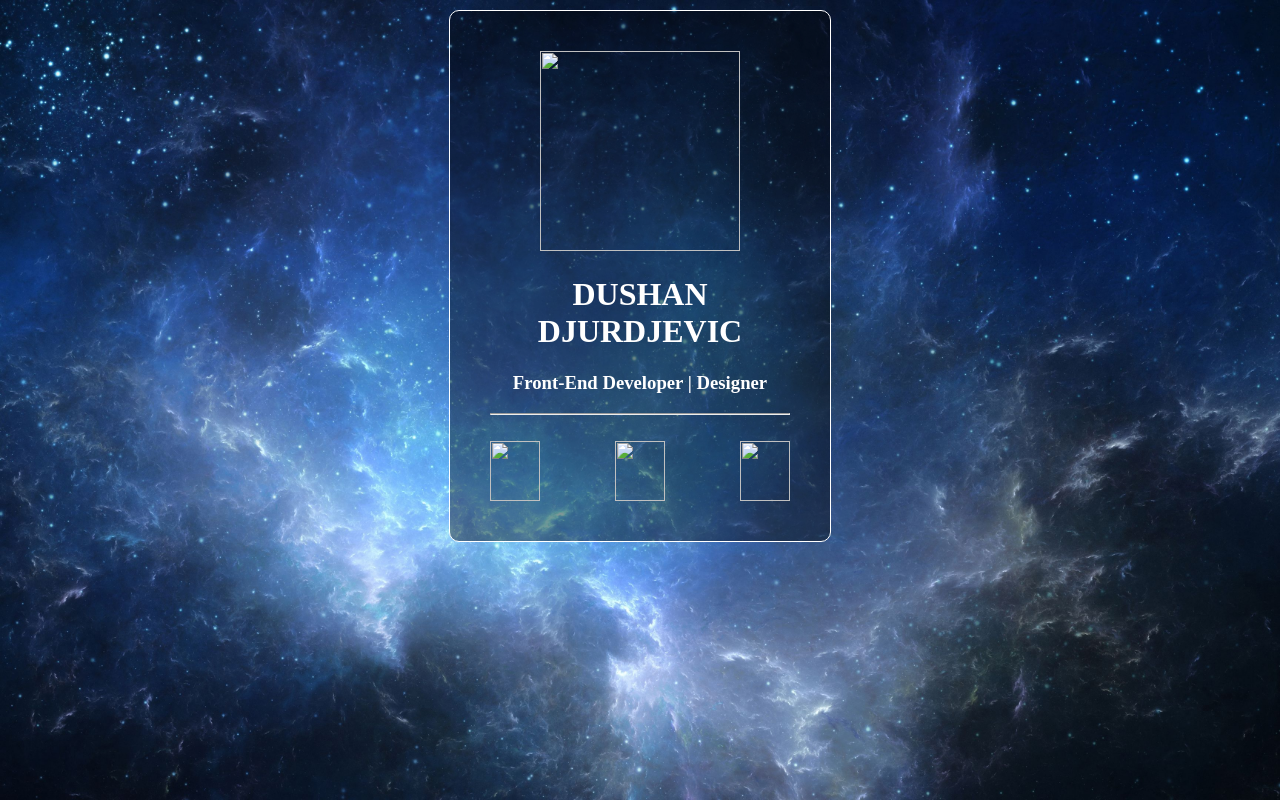
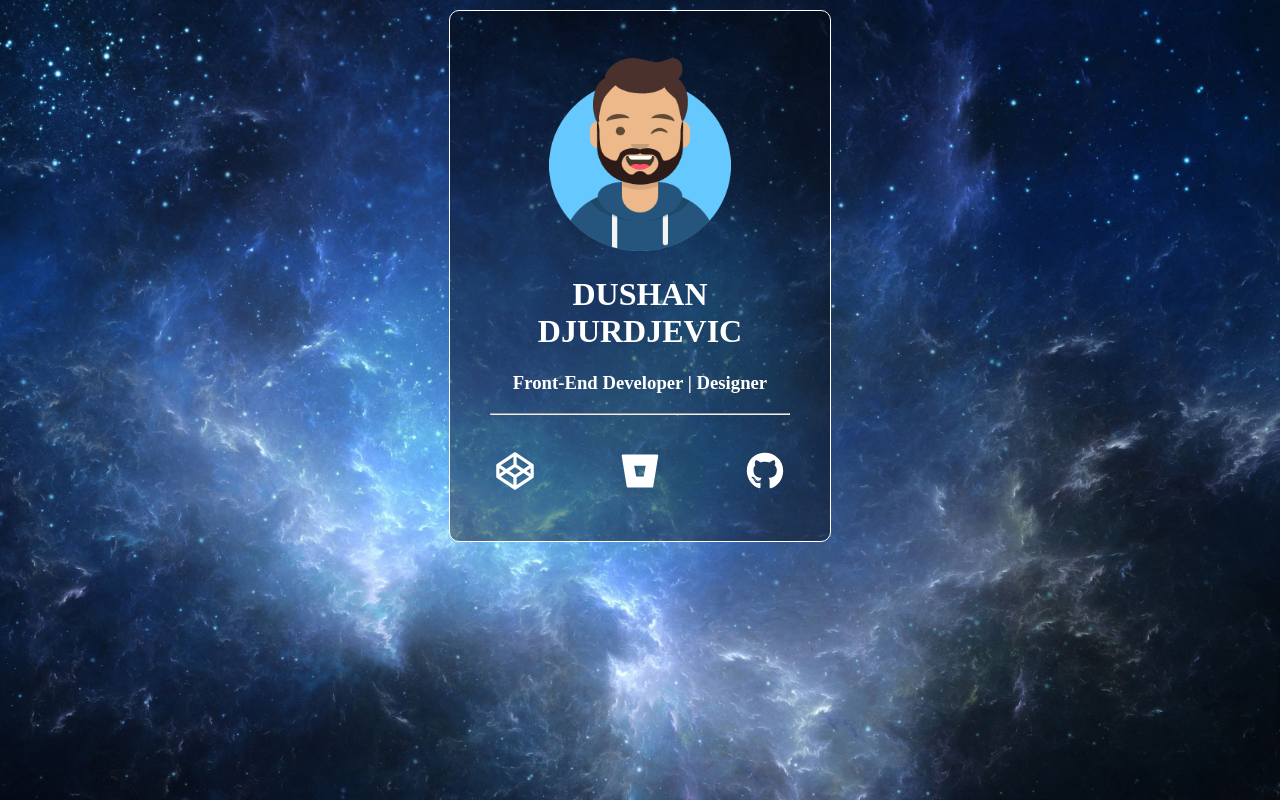
Before and after one commit to utazabanje/Profile-Card, a plain HTML site: page index.html in a window 1280 px wide. Drawn offline with Linux system fonts and the light colour scheme; files that its build step writes are made by us from their sources; files whose address does not match are found by name.

Commit message:
Initial commit

```diff
--- a/index.html
+++ b/index.html
@@ -2,19 +2,19 @@
 <html>
     <head>
         <title>Profile Card</title>
-        <link rel="stylesheet" style="text/css" href="../Profile_Card/css/style.css">
+        <link rel="stylesheet" style="text/css" href="./css/style.css">
     </head>
     <body>
         <div class="profile-box">
-            <img src="../Profile_Card/images/avatar.png" class="avatar">
+            <img src="images/avatar.png" class="avatar">
             <h1>DUSHAN DJURDJEVIC</h1>
             <h3>Front-End Developer | Designer</h3>
             <hr>
             <br>
             <div class="social-icons">
-            <a href="https://codepen.io/Dusan92" target="_blank"><img src="../Profile_Card/images/codepen.svg" class="codepen"></a>
-            <a href="https://bitbucket.org/Dushan92/" target="_blank"><img src="../Profile_Card/images/bitbucket.svg" class="bitbucket"></a>
-            <a href="https://github.com/DusanDj1992" target="_blank"><img src="../Profile_Card/images/github.svg" class="github"></a>
+            <a href="https://codepen.io/Dusan92" target="_blank"><img src="images/codepen.svg" class="codepen"></a>
+            <a href="https://bitbucket.org/Dushan92/" target="_blank"><img src="images/bitbucket.svg" class="bitbucket"></a>
+            <a href="https://github.com/DusanDj1992" target="_blank"><img src="images/github.svg" class="github"></a>
             </div>
             </div>
         </div>
```
